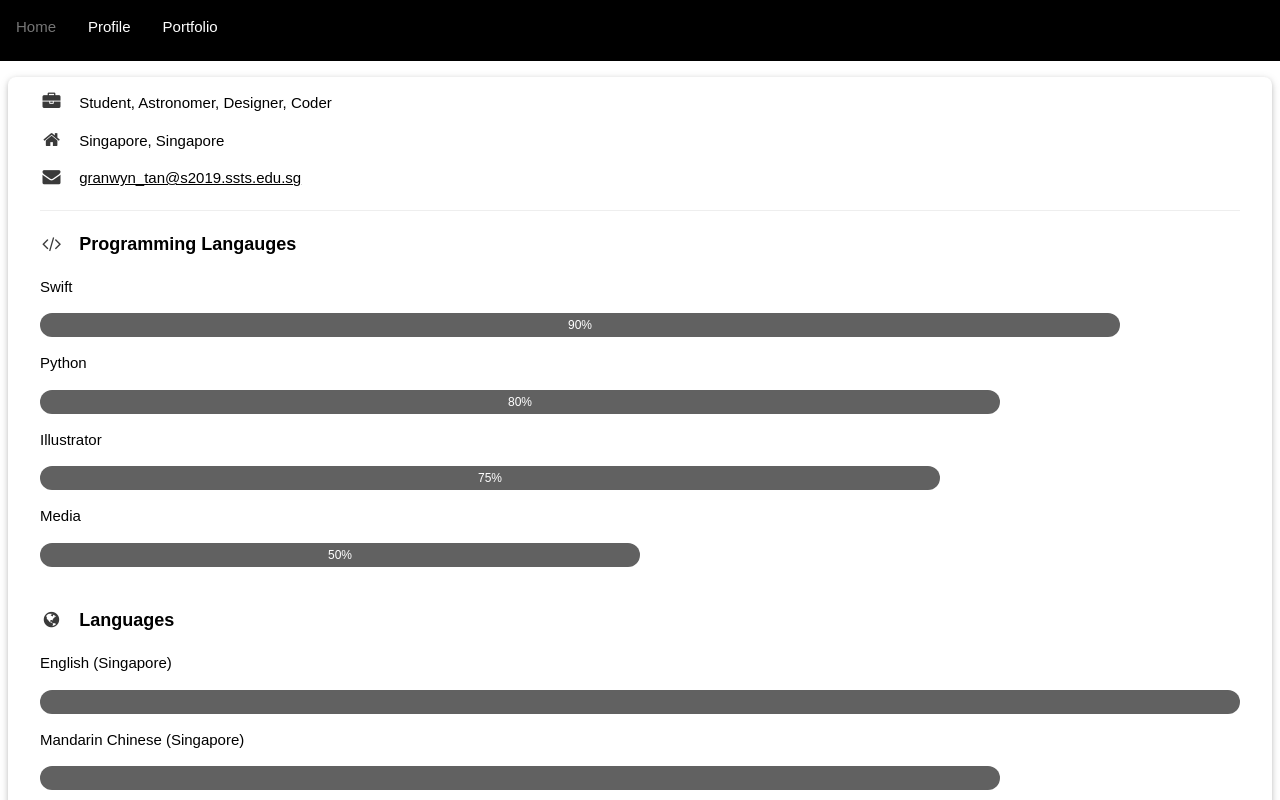
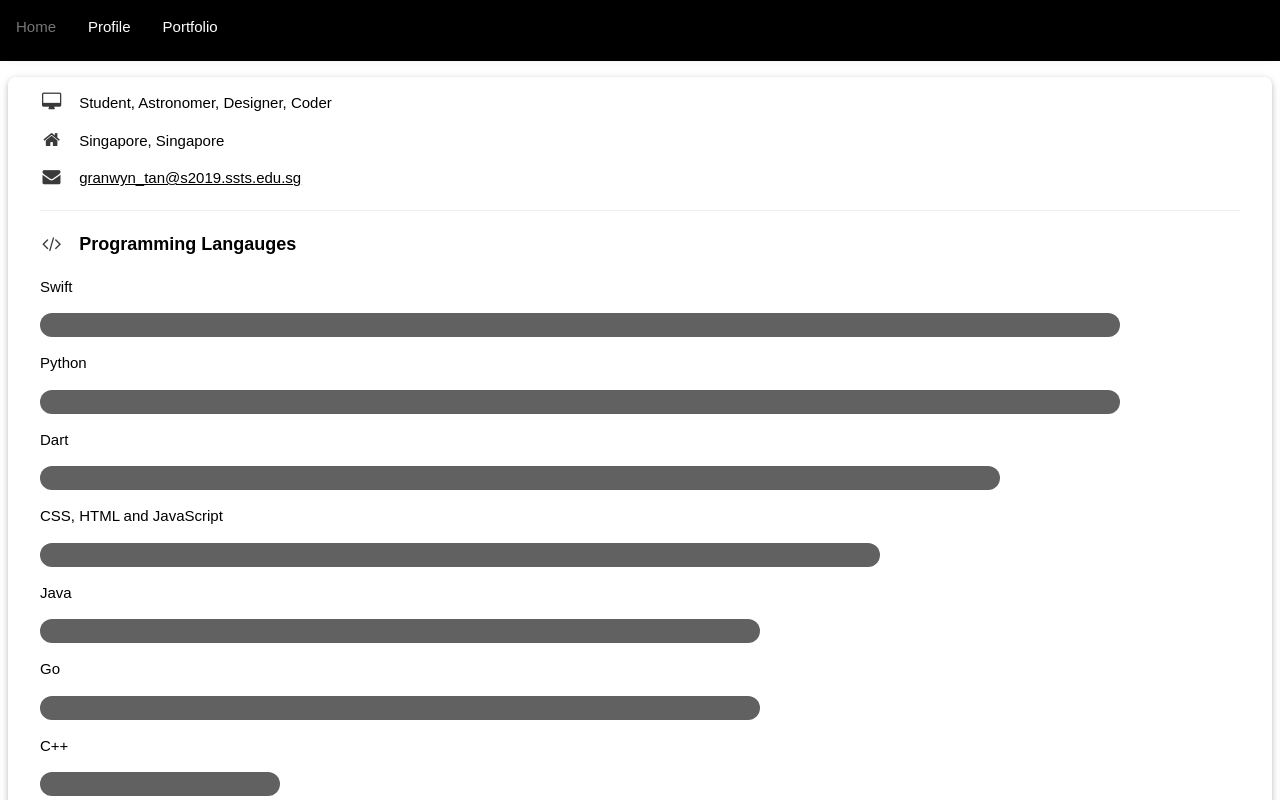
Before and after one commit to granwyntan/granwyntan.github.io, a plain HTML site: page index.html in a window 1280 px wide. Shown: the top 800 px of the page. Drawn offline with nearby package versions, Linux system fonts and the light colour scheme.

Commit message:
Improvements

```diff
--- a/index.html
+++ b/index.html
@@ -13,8 +13,8 @@
     <noscript>You need to enable JavaScript to view the full site.</noscript>
   </head>
   <body>
-    <div class="w3-bar w3-black" style="position: fixed;top:0;">
-      <a href="/" class="w3-bar-item w3-button w3-hover-black w3-hover-text-grey w3-padding-16">Home</a>
+    <div class="w3-bar w3-black w3-card" style="position: fixed;top:0;">
+      <a href="index.html" class="w3-bar-item w3-button w3-hover-black w3-hover-text-grey w3-padding-16">Home</a>
       <a href="profile.html" class="w3-bar-item w3-button w3-hover-black w3-hover-text-grey w3-padding-16">Profile</a>
       <a href="portfolio.html" class="w3-bar-item w3-button w3-hover-black w3-hover-text-grey w3-padding-16">Portfolio</a>
     </div>
@@ -35,7 +35,7 @@
           </div>
         </div>
         <div class="w3-container">
-          <p><i class="fa fa-briefcase fa-fw w3-margin-right w3-large w3-text-dark-grey"></i>Student, Astronomer, Designer, Coder</p>
+          <p><i class="fa fa-desktop fa-fw w3-margin-right w3-large w3-text-dark-grey"></i>Student, Astronomer, Designer, Coder</p>
           <p><i class="fa fa-home fa-fw w3-margin-right w3-large w3-text-dark-grey"></i>Singapore, Singapore</p>
           <a href="mailto:granwyn_tan@s2019.ssts.edu.sg" target="_blank"><i class="fa fa-envelope fa-fw w3-margin-right w3-large w3-text-dark-grey"></i>granwyn_tan@s2019.ssts.edu.sg</a>
           <hr>
@@ -43,28 +43,40 @@
           <p class="w3-large"><b><i class="fa fa-code fa-fw w3-margin-right w3-text-dark-grey"></i>Programming Langauges</b></p>
           <p>Swift</p>
           <div class="w3-light-dark-grey w3-round-xlarge w3-small">
-            <div class="w3-container w3-center w3-round-xlarge w3-dark-grey" style="text-align: center;line-height:24px;height:24px;width:90%">90%</div>
+            <div class="w3-container w3-center w3-round-xlarge w3-dark-grey" style="text-align: center;line-height:24px;height:24px;width:90%"></div>
           </div>
           <p>Python</p>
           <div class="w3-light-dark-grey w3-round-xlarge w3-small">
-            <div class="w3-container w3-center w3-round-xlarge w3-dark-grey" style="text-align: center;line-height:24px;height:24px;width:80%">
-              <div class="w3-center w3-text-white">80%</div>
+            <div class="w3-container w3-center w3-round-xlarge w3-dark-grey" style="text-align: center;line-height:24px;height:24px;width:90%">
+              <div class="w3-center w3-text-white"></div>
             </div>
           </div>
-          <p>Illustrator</p>
+          <p>Dart</p>
           <div class="w3-light-dark-grey w3-round-xlarge w3-small">
-            <div class="w3-container w3-center w3-round-xlarge w3-dark-grey" style="text-align: center;line-height:24px;height:24px;width:75%">75%</div>
+            <div class="w3-container w3-center w3-round-xlarge w3-dark-grey" style="text-align: center;line-height:24px;height:24px;width:80%"></div>
           </div>
-          <p>Media</p>
+          <p>CSS, HTML and JavaScript</p>
           <div class="w3-light-dark-grey w3-round-xlarge w3-small">
-            <div class="w3-container w3-center w3-round-xlarge w3-dark-grey" style="text-align: center;line-height:24px;height:24px;width:50%">50%</div>
+            <div class="w3-container w3-center w3-round-xlarge w3-dark-grey" style="text-align: center;line-height:24px;height:24px;width:70%"></div>
+          </div>
+          <p>Java</p>
+          <div class="w3-light-dark-grey w3-round-xlarge w3-small">
+            <div class="w3-container w3-center w3-round-xlarge w3-dark-grey" style="text-align: center;line-height:24px;height:24px;width:60%"></div>
+          </div>
+          <p>Go</p>
+          <div class="w3-light-dark-grey w3-round-xlarge w3-small">
+            <div class="w3-container w3-center w3-round-xlarge w3-dark-grey" style="text-align: center;line-height:24px;height:24px;width:60%"></div>
+          </div>
+          <p>C++</p>
+          <div class="w3-light-dark-grey w3-round-xlarge w3-small">
+            <div class="w3-container w3-center w3-round-xlarge w3-dark-grey" style="text-align: center;line-height:24px;height:24px;width:20%"></div>
           </div>
           <br>
 
           <p class="w3-large w3-text-theme"><b><i class="fa fa-globe fa-fw w3-margin-right w3-text-dark-grey"></i>Languages</b></p>
           <p>English (Singapore)</p>
           <div class="w3-light-dark-grey w3-round-xlarge">
-            <div class="w3-round-xlarge w3-dark-grey" style="height:24px;width:100%"></div>
+            <div class="w3-round-xlarge w3-dark-grey" style="height:24px;width:99%"></div>
           </div>
           <p>Mandarin Chinese (Singapore)</p>
           <div class="w3-light-dark-grey w3-round-xlarge">
```
Also changed, not shown: 404.html (+6 -0 lines), portfolio.html (+2 -2 lines), profile.html (+3 -3 lines).
